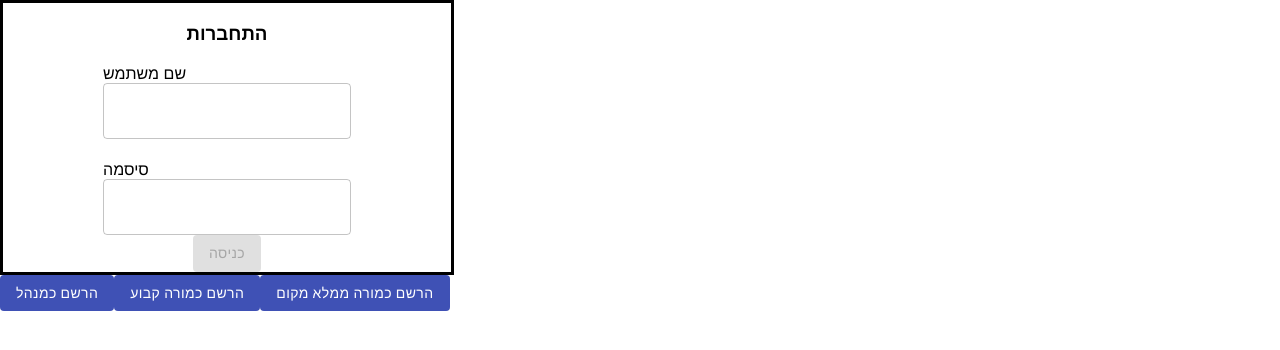
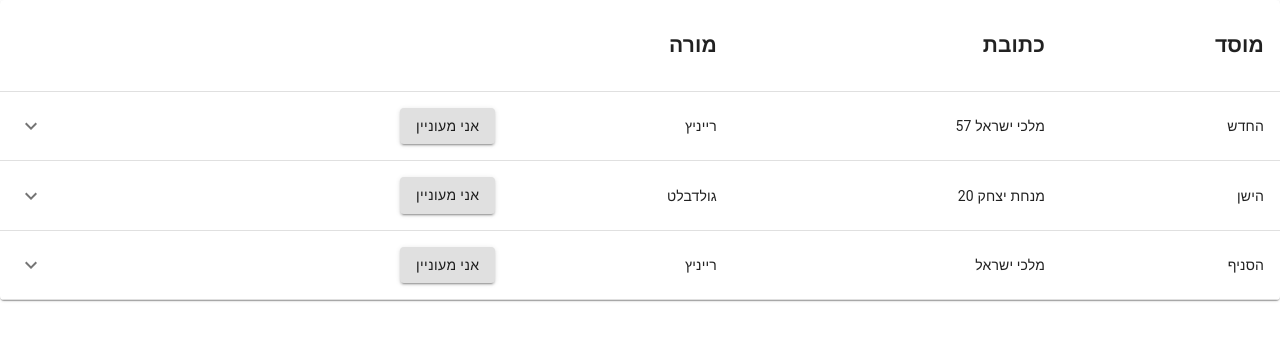
Before and after one commit to ayala8585/SubstituteSystem, a React (Create React App) app: page /lastSuggestions in a window 1280 px wide. Shown: the top 350 px of the page. Built offline with nearby package versions, Linux system fonts and the light colour scheme.

Commit message:
טבלה הצעות אחרונות

```diff
--- a/src/App.js
+++ b/src/App.js
@@ -11,6 +11,7 @@ import SelectHour from './components/teacherPage/selectHour'
 import './App.css';
 import { Route, Switch, Link, BrowserRouter as Router, useHistory } from 'react-router-dom';
 import signUp from './components/signUp/signUp';
+import LastSuggestions from './components/substituteTeacherPage/lastSuggestions';
 
 
 function App() {
@@ -51,6 +52,10 @@ function App() {
             <SelectHour/>
           </Route>
 
+          <Route path='/lastSuggestions'>
+            <LastSuggestions/>
+          </Route>
+
           <Route path='/'>
             <Login />
             <SignUp />
--- a/src/components/substituteTeacherPage/lastSuggestions.js
+++ b/src/components/substituteTeacherPage/lastSuggestions.js
@@ -1,12 +1,79 @@
-import { useState, useEffect } from "react";
+import React, { useState, useEffect } from "react";
+import { ListItem } from "@material-ui/core";
+import Suggestion from "./suggestion";
+import { List } from '@material-ui/core';
+import PropTypes from 'prop-types';
+import { makeStyles } from '@material-ui/core/styles';
+import Box from '@material-ui/core/Box';
+import Collapse from '@material-ui/core/Collapse';
+import IconButton from '@material-ui/core/IconButton';
+import Table from '@material-ui/core/Table';
+import TableBody from '@material-ui/core/TableBody';
+import TableCell from '@material-ui/core/TableCell';
+import TableContainer from '@material-ui/core/TableContainer';
+import TableHead from '@material-ui/core/TableHead';
+import TableRow from '@material-ui/core/TableRow';
+import Typography from '@material-ui/core/Typography';
+import Paper from '@material-ui/core/Paper';
+import KeyboardArrowDownIcon from '@material-ui/icons/KeyboardArrowDown';
+import KeyboardArrowUpIcon from '@material-ui/icons/KeyboardArrowUp';
 
-LastSuggestions=()=>{
-    [suggestionsArr,setSuggestionsArr]=useState([]);
-    useEffect=()=>{
-        setSuggestions=()=>{
+const useRowStyles = makeStyles({
+    root: {
+        '& > *': {
+            borderBottom: 'unset',
+        },
+    },
+});
 
-        }
-    }
+const LastSuggestions = () => {
+
+    const suggestions = [
+        { id: 1, teacher: "רייניץ", address: "מלכי ישראל 57", institution: "החדש" ,hours:
+        [
+            {id:1,date:new Date(),from:"10:30",to:"11:15",grade:"ב",proffesion:"מתמטיקה"},
+            {id:2,date:new Date(),from:"11:30",to:"12:15",grade:"ח",proffesion:"יהדות"},
+            {id:3,date:new Date(),from:"12:30",to:"13:15",grade:"ז",proffesion:"אנגלית"}
+        ]},
+        { id: 2, teacher: "גולדבלט", address: "מנחת יצחק 20", institution: "הישן" ,hours:
+        [
+            {id:1,date:new Date(),from:"10:30",to:"11:15",grade:"ב",proffesion:"מתמטיקה"},
+            {id:2,date:new Date(),from:"11:30",to:"12:15",grade:"ח",proffesion:"יהדות"},
+            {id:3,date:new Date(),from:"12:30",to:"13:15",grade:"ז",proffesion:"אנגלית"}
+        ]},
+        { id: 3, teacher: "רייניץ", address: "מלכי ישראל", institution: "הסניף" ,hours:
+        [
+            {id:1,date:new Date(),from:"10:30",to:"11:15",grade:"ב",proffesion:"מתמטיקה"},
+            {id:2,date:new Date(),from:"11:30",to:"12:15",grade:"ח",proffesion:"יהדות"},
+            {id:3,date:new Date(),from:"12:30",to:"13:15",grade:"ז",proffesion:"אנגלית"}
+        ]}
+    ]
+
+    const [suggestionsArr, setSuggestionsArr] = useState(suggestions);
+
+    return (
+        <TableContainer component={Paper}>
+            <Table aria-label="collapsible table">
+                <TableHead>
+                    <TableRow>
+                        <TableCell />
+                        <TableCell />
+                        <TableCell align="right"><h2>מורה</h2></TableCell>
+                        <TableCell align="right"><h2>כתובת</h2></TableCell>
+                        <TableCell align="right"><h2>מוסד</h2></TableCell>
+                    </TableRow>
+                </TableHead>
+                <TableBody>
+                    {suggestionsArr.map((sug) => (
+                        <Suggestion  suggestion={sug} />
+                        //מה הסיפור????????????????
+                        //איך משרשרים
+                        //key={sug.id}
+                    ))}
+                </TableBody>
+            </Table>
+        </TableContainer>
+    )
 }
 
 export default LastSuggestions;
--- a/src/components/substituteTeacherPage/suggestion.js
+++ b/src/components/substituteTeacherPage/suggestion.js
@@ -1,9 +1,84 @@
+import React, { useState, useEffect } from "react";
+import Button from '@material-ui/core/Button';
+import PropTypes from 'prop-types';
+import { makeStyles } from '@material-ui/core/styles';
+import Box from '@material-ui/core/Box';
+import Collapse from '@material-ui/core/Collapse';
+import IconButton from '@material-ui/core/IconButton';
+import Table from '@material-ui/core/Table';
+import TableBody from '@material-ui/core/TableBody';
+import TableCell from '@material-ui/core/TableCell';
+import TableContainer from '@material-ui/core/TableContainer';
+import TableHead from '@material-ui/core/TableHead';
+import TableRow from '@material-ui/core/TableRow';
+import Typography from '@material-ui/core/Typography';
+import Paper from '@material-ui/core/Paper';
+import KeyboardArrowDownIcon from '@material-ui/icons/KeyboardArrowDown';
+import KeyboardArrowUpIcon from '@material-ui/icons/KeyboardArrowUp';
 
-const Suggestion=({suggestion})=>{
-    return(
-        <>
-        {suggestion.day} | {suggestion.date} | {suggestion.institution}
-        </>
+const Suggestion = ({ key, suggestion }) => {
+
+    const useSugStyles = makeStyles({
+        root: {
+            '& > *': {
+                borderBottom: 'unset',
+            },
+        },
+    });
+
+    const [open, setOpen] = React.useState(false);
+    const [interested, setInterested] = useState(false);
+    const classes = useSugStyles();
+
+    return (
+        <React.Fragment>
+            <TableRow className={classes.root}>
+                <TableCell>
+                    <IconButton aria-label="expand row" size="small" onClick={() => setOpen(!open)}>
+                        {open ? <KeyboardArrowUpIcon /> : <KeyboardArrowDownIcon />}
+                    </IconButton>
+                </TableCell>
+                <TableCell align="right">
+                    <Button variant="contained" onClick={()=>setInterested(!interested)}>{interested?'ביטול':'אני מעוניין'}</Button>
+                </TableCell>
+                <TableCell align="right" component="th" scope="row">{suggestion.teacher}</TableCell>
+                <TableCell align="right">{suggestion.address}</TableCell>
+                <TableCell align="right">{suggestion.institution}</TableCell>
+            </TableRow>
+            <TableRow>
+                <TableCell style={{ paddingBottom: 0, paddingTop: 0 }} colSpan={6}>
+                    <Collapse in={open} timeout="auto" unmountOnExit>
+                        <Box margin={1}>
+                            <Typography align="right" variant="h6" gutterBottom component="div">
+                                שעות
+                </Typography>
+                            <Table size="small" aria-label="purchases">
+                                <TableHead>
+                                    <TableRow>
+                                        <TableCell align="right">מקצוע</TableCell>
+                                        <TableCell align="right">כיתה</TableCell>
+                                        <TableCell align="right">עד</TableCell>
+                                        <TableCell align="right">מ</TableCell>
+                                        <TableCell align="right">תאריך</TableCell>
+                                    </TableRow>
+                                </TableHead>
+                                <TableBody>
+                                    {suggestion.hours.map((hour) => (
+                                        <TableRow key={hour.id}>
+                                            <TableCell align="right" component="th" scope="row">{hour.proffesion}</TableCell>
+                                            <TableCell align="right">{hour.grade}</TableCell>
+                                            <TableCell align="right">{hour.to}</TableCell>
+                                            <TableCell align="right">{hour.from}</TableCell>
+                                            <TableCell align="right">{hour.date.toLocaleString()}</TableCell>
+                                        </TableRow>
+                                    ))}
+                                </TableBody>
+                            </Table>
+                        </Box>
+                    </Collapse>
+                </TableCell>
+            </TableRow>
+        </React.Fragment>
     )
 }
 
```
Also changed, not shown: src/components/signUp/signUp.js (+9 -9 lines).
